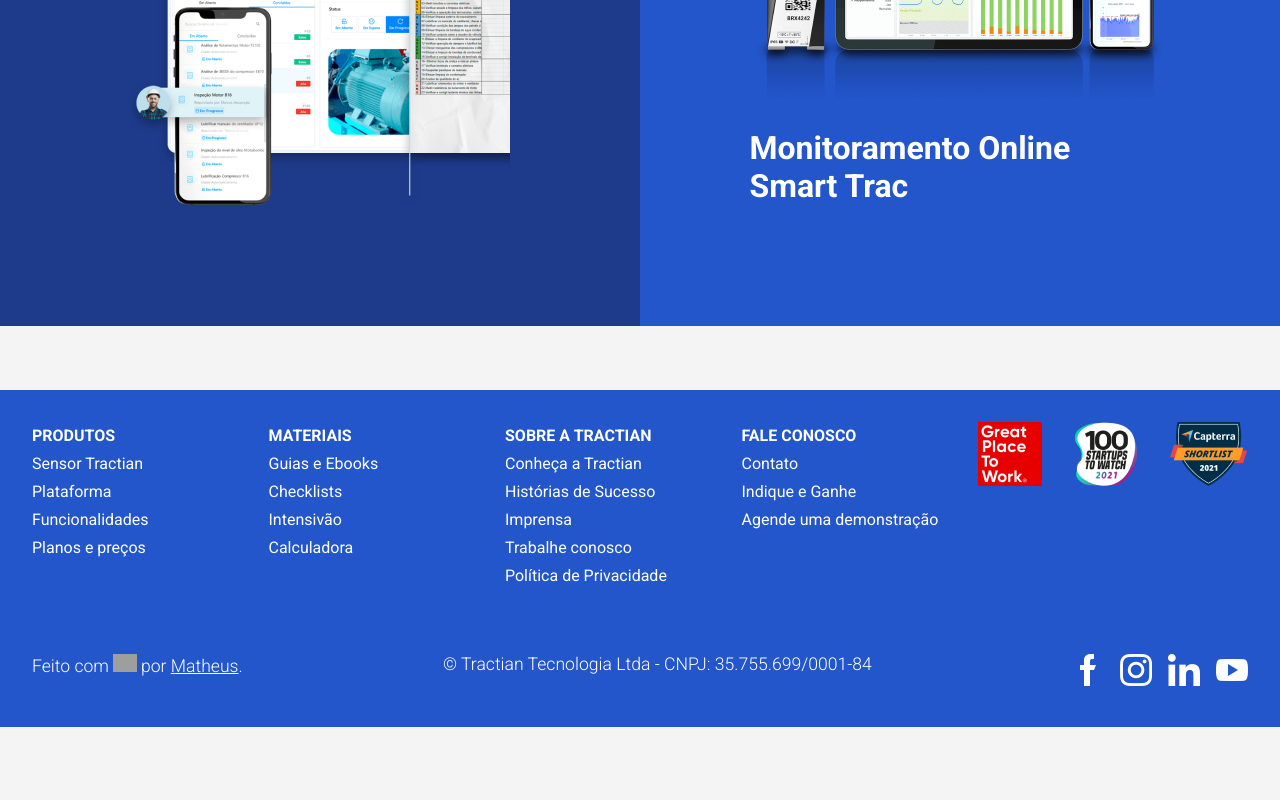
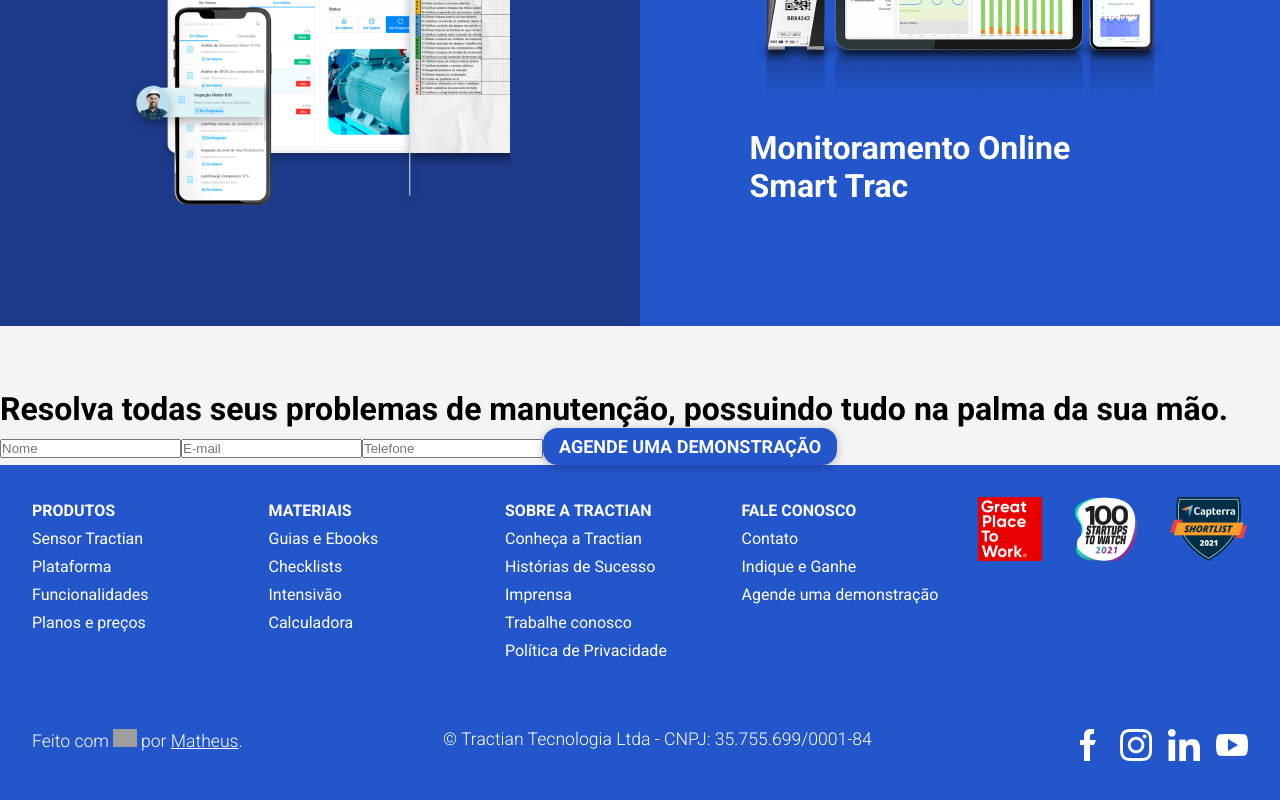
Before and after one commit to TheMath123/LandingPage, a React (Create React App) app: page / in a window 1280 px wide. Shown: the part 2628-3428 px from the top of the page. Before the commit the page ends 3355 px from the top, so only its background shows below. Built offline with nearby package versions, Linux system fonts and the light colour scheme; grey boxes are pictures that could not be loaded.

Commit message:
adding contact page to landing page

```diff
--- a/src/App.tsx
+++ b/src/App.tsx
@@ -5,6 +5,7 @@
 import { Hero } from "./pages/hero";
 import { Products } from "./pages/products";
 import { Reasons } from "./pages/reasons";
+import { Contact } from "./pages/contact";
 import { Footer } from "./components/footer";
 
 //Styles
@@ -19,6 +20,7 @@
       <Brands />
       <Reasons />
       <Products />
+      <Contact />
       <Footer />
     </div>
   );
--- a/src/pages/contact.tsx
+++ b/src/pages/contact.tsx
@@ -1,8 +1,10 @@
+import React from 'react';
+
 //Styles
 import styles from '../styles/contact.module.scss';
 
 //Page contact
-export function contact(){
+export function Contact(){
   return(
     <div className={styles.app}>
       <h1>Resolva todas seus problemas de manutenção, possuindo tudo na palma da sua mão.</h1>
```
